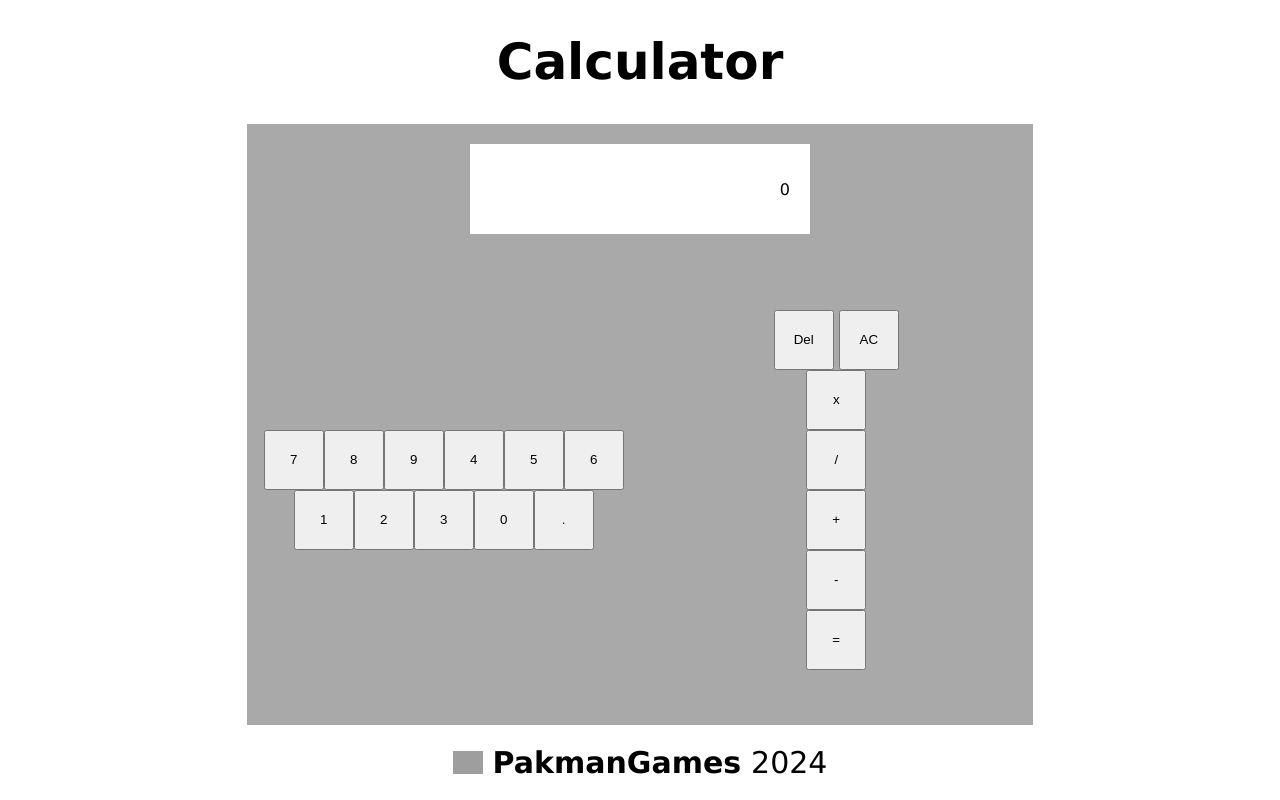
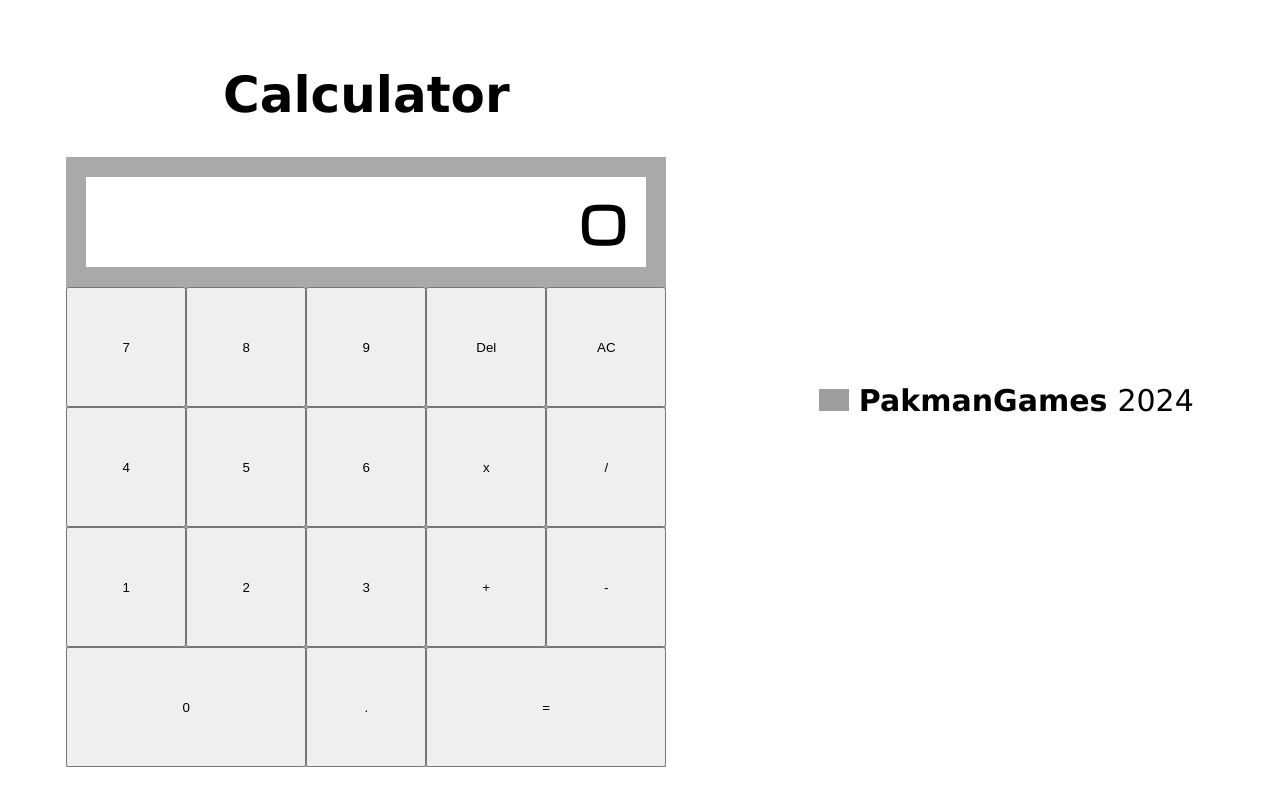
Before and after one commit to PakmanGames/calculator, a plain HTML site: page index.html in a window 1280 px wide. Drawn offline with nearby package versions, Linux system fonts and the light colour scheme; grey boxes are pictures that could not be loaded.

Commit message:
Fix grid layout of buttons to be more presentable
Add font to display
Reduce unnecessary div wrapping

```diff
--- a/index.html
+++ b/index.html
@@ -11,7 +11,7 @@
         <div class="calculator container">
             <div class="display">0</div>
             <div class="buttons container">
-                <div class="numbers container">
+                <div class="numbers">
                     <button>7</button>
                     <button>8</button>
                     <button>9</button>
@@ -21,21 +21,17 @@
                     <button>1</button>
                     <button>2</button>
                     <button>3</button>
-                    <button>0</button>
-                    <button>.</button>
+                    <button class="zero-btn">0</button>
+                    <button class="decimal-btn">.</button>
                 </div>
-                <div class="operations container">
-                    <div>
-                        <button id="del-btn">Del</button>
-                        <button id="clear-btn">AC</button>
-                    </div>
-                    <div class="operators container">
-                        <button>x</button>
-                        <button>/</button>
-                        <button>+</button>
-                        <button>-</button>
-                    </div>
-                    <button id="equal-btn">=</button>
+                <div class="operators">
+                    <button class="del-btn">Del</button>
+                    <button class="clear-btn">AC</button>
+                    <button>x</button>
+                    <button>/</button>
+                    <button>+</button>
+                    <button>-</button>
+                    <button class="equal-btn">=</button>
                 </div>
             </div>
         </div>
--- a/script.js
+++ b/script.js
@@ -3,35 +3,49 @@ const numberBtns = document.querySelectorAll(".numbers button");
 const numberButtons = Array.from(numberBtns);
 
 for (let i = 0; i < numberButtons.length; i++) {
+    if (numberButtons[i].classList.contains("zero-btn") || numberButtons[i].classList.contains("decimal-btn")) {
         numberButtons[i].addEventListener("click", () => {
             console.log(numberButtons[i].textContent);
         });
+    } else {
+        numberButtons[i].addEventListener("click", () => {
+            console.log(numberButtons[i].textContent);
+        });
+    }
 }
 
 const operatorBtns = document.querySelectorAll(".operators button");
 const operatorButtons = Array.from(operatorBtns);
 
 for (let i = 0; i < operatorButtons.length; i++) {
+    if (operatorButtons[i].classList.contains("del-btn") ||
+        operatorButtons[i].classList.contains("clear-btn") ||
+        operatorButtons[i].classList.contains("equal-btn")) {
+        operatorButtons[i].addEventListener("click", () => {
+            console.log(operatorButtons[i].textContent);
+        });
+    } else {
         operatorButtons[i].addEventListener("click", () => {
             console.log(operatorButtons[i].textContent);
         });
     }
+}
 
-const del = document.querySelector("#del-btn");
-const clear = document.querySelector("#clear-btn");
-const equal = document.querySelector("#equal-btn");
+// const del = document.querySelector(".del-btn");
+// const clear = document.querySelector(".clear-btn");
+// const equal = document.querySelector(".equal-btn");
 
-del.addEventListener("click", () => {
-    console.log(del.textContent);
-});
+// del.addEventListener("click", () => {
+//     console.log(del.textContent);
+// });
 
-clear.addEventListener("click", () => {
-    console.log(clear.textContent);
-});
+// clear.addEventListener("click", () => {
+//     console.log(clear.textContent);
+// });
 
-equal.addEventListener("click", () => {
-    console.log(equal.textContent);
-});
+// equal.addEventListener("click", () => {
+//     console.log(equal.textContent);
+// });
 
 function add(a, b) {
     return a + b;
--- a/style.css
+++ b/style.css
@@ -1,3 +1,5 @@
+@import url('https://fonts.googleapis.com/css2?family=Michroma&display=swap');
+
 * {
     gap: 0px;
     padding: 0px;
@@ -29,28 +31,47 @@ html, body {
     margin: 20px;
     padding: 20px;
     height: 50px;
-    width: 300px;
+    width: 520px;
     align-items: center;
     justify-content: flex-end;
     background-color: white;
+    font-family: Michroma, 'Lucida Sans', 'Lucida Sans Regular', 'Lucida Grande', 'Lucida Sans Unicode', Geneva, Verdana, sans-serif;
+    font-size: 50px;
+    font-weight: bolder;
 }
 
 .calculator {
-    margin: 0px 200px 0px 200px;
+    flex: 0;
+    height: 800px;
+    width: 600px;
     background-color: darkgrey;
 }
 
 button {
-    height: 60px;
-    width: 60px;
+    height: 120px;
+    width: 120px;
+}
+
+.zero-btn, .equal-btn {
+    width: 240px;
 }
 
 .buttons {
     flex-direction: row;
 }
 
-.numbers{
-    flex-direction: row;
+.numbers {
+    display: flex;
+    flex: 3;
+    flex-wrap: wrap;
+    width: 360px;
+}
+
+.operators {
+    display: flex;
+    flex: 2;
+    flex-wrap: wrap;
+    width: 240px;
 }
 
 #footer {
```
Lines whose indentation alone changed are shown as unchanged.
